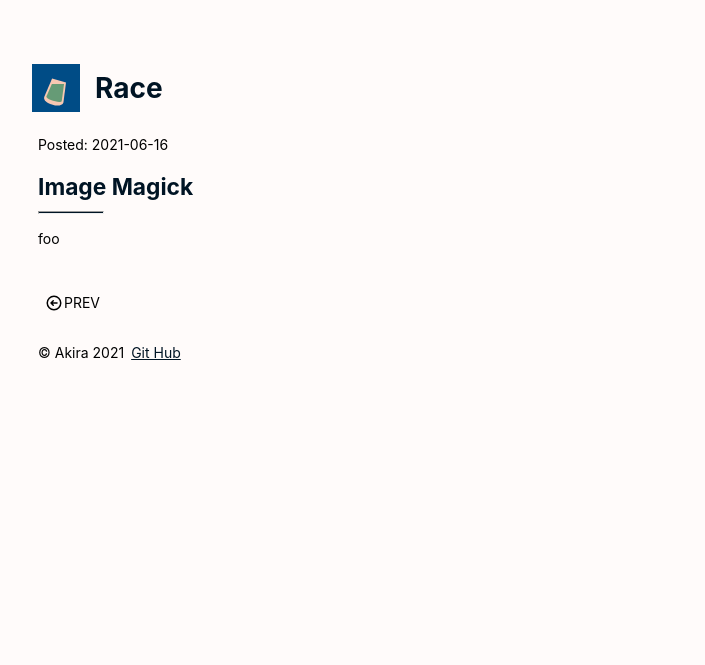
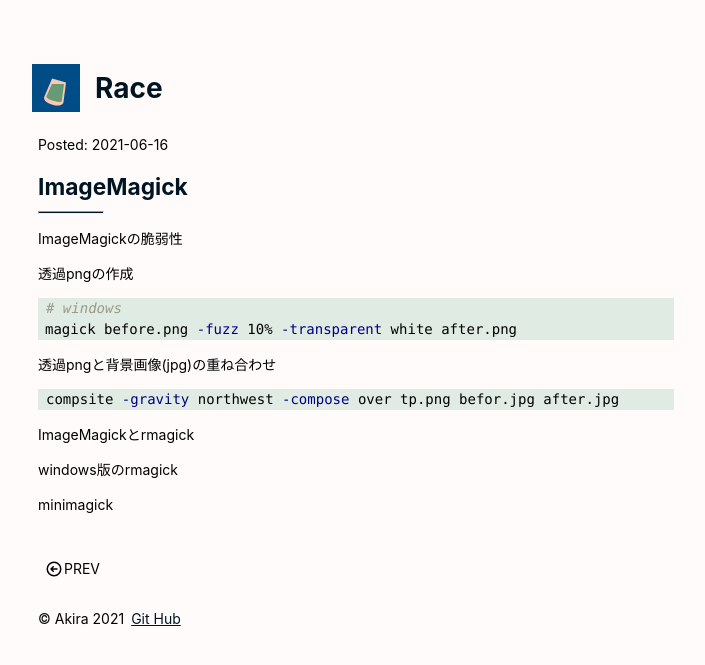
Before and after one commit to justgetwet/jekyll-race, a Jekyll site: the page built from _posts/2021-06-16-imagemagick.md, in a window 1280 px wide. Shown: the top 665 px of the page, without its empty margins (32-737 px from the left). Built offline with Jekyll 4.4.1, drawn with Linux system fonts in a browser that asks for light colours.

Commit message:
fix imagemagick

````diff
--- a/_posts/2021-06-16-imagemagick.md
+++ b/_posts/2021-06-16-imagemagick.md
@@ -1,6 +1,25 @@
 ---
 layout: post
-title: "Image Magick"
+title: "ImageMagick"
 ---
 
-foo
+ImageMagickの脆弱性
+
+透過pngの作成
+
+```shell
+# windows
+magick before.png -fuzz 10% -transparent white after.png
+```
+
+透過pngと背景画像(jpg)の重ね合わせ
+
+```shell
+compsite -gravity northwest -compose over tp.png befor.jpg after.jpg
+```
+
+ImageMagickとrmagick
+
+windows版のrmagick
+
+minimagick
````
